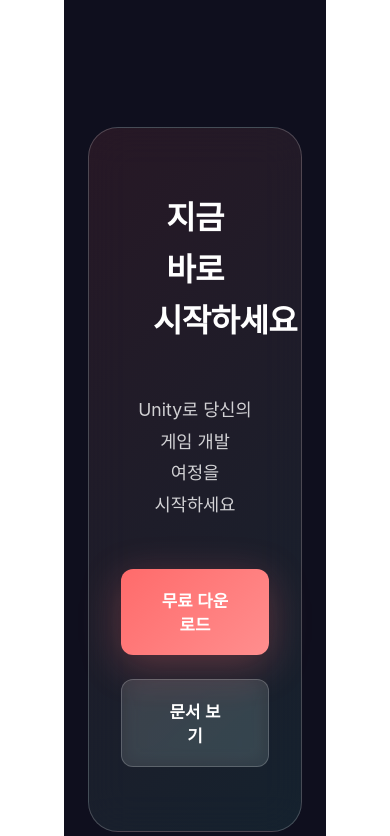
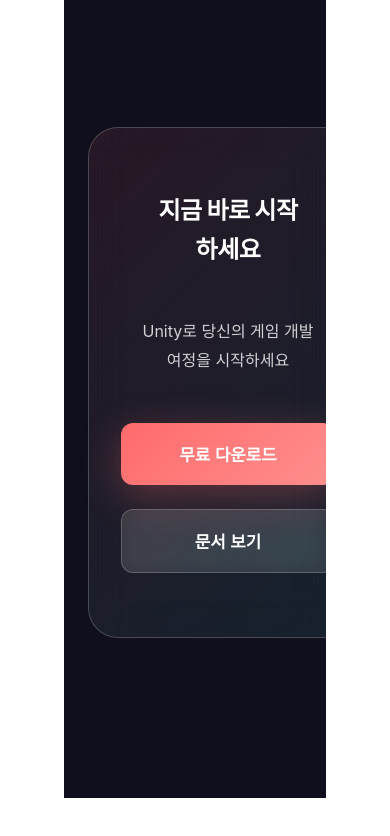
Before and after one commit to jjc6252498/unity-dev-site, a Vue app: page /learn in a window 390 px wide. Shown: the part 4408-5244 px from the top of the page. Built offline with nearby package versions, Linux system fonts and the light colour scheme.

Commit message:
Fix: CTA 텍스트 세로 표시 문제 해결 - word-break 제거, break-word 사용, 모바일 최적화

```diff
--- a/src/views/LearnView.vue
+++ b/src/views/LearnView.vue
@@ -554,6 +554,8 @@
   min-height: 300px;
   display: block;
   width: 100%;
+  min-width: 280px;
+  box-sizing: border-box;
 }
 
 .cta-card::before {
@@ -580,13 +582,14 @@
   letter-spacing: -0.02em;
   position: relative;
   z-index: 10;
-  word-break: keep-all;
   line-height: 1.6;
   padding: 1rem 2rem;
   width: 100%;
   white-space: normal;
   overflow: visible;
   text-overflow: clip;
+  word-wrap: break-word;
+  overflow-wrap: break-word;
 }
 
 .cta-card p {
@@ -596,8 +599,10 @@
   position: relative;
   z-index: 10;
   line-height: 1.8;
-  word-break: keep-all;
   padding: 0 1rem;
+  word-wrap: break-word;
+  overflow-wrap: break-word;
+  white-space: normal;
 }
 
 .cta-buttons {
@@ -619,6 +624,7 @@
   border-radius: 12px;
   cursor: pointer;
   transition: all 0.3s ease;
+  white-space: nowrap;
 }
 
 .btn-primary {
@@ -666,6 +672,14 @@
     padding: 3rem 2rem;
   }
 
+  .cta-card h2 {
+    font-size: 1.5rem;
+  }
+
+  .cta-card p {
+    font-size: 1rem;
+  }
+
   .cta-buttons {
     flex-direction: column;
   }
```
